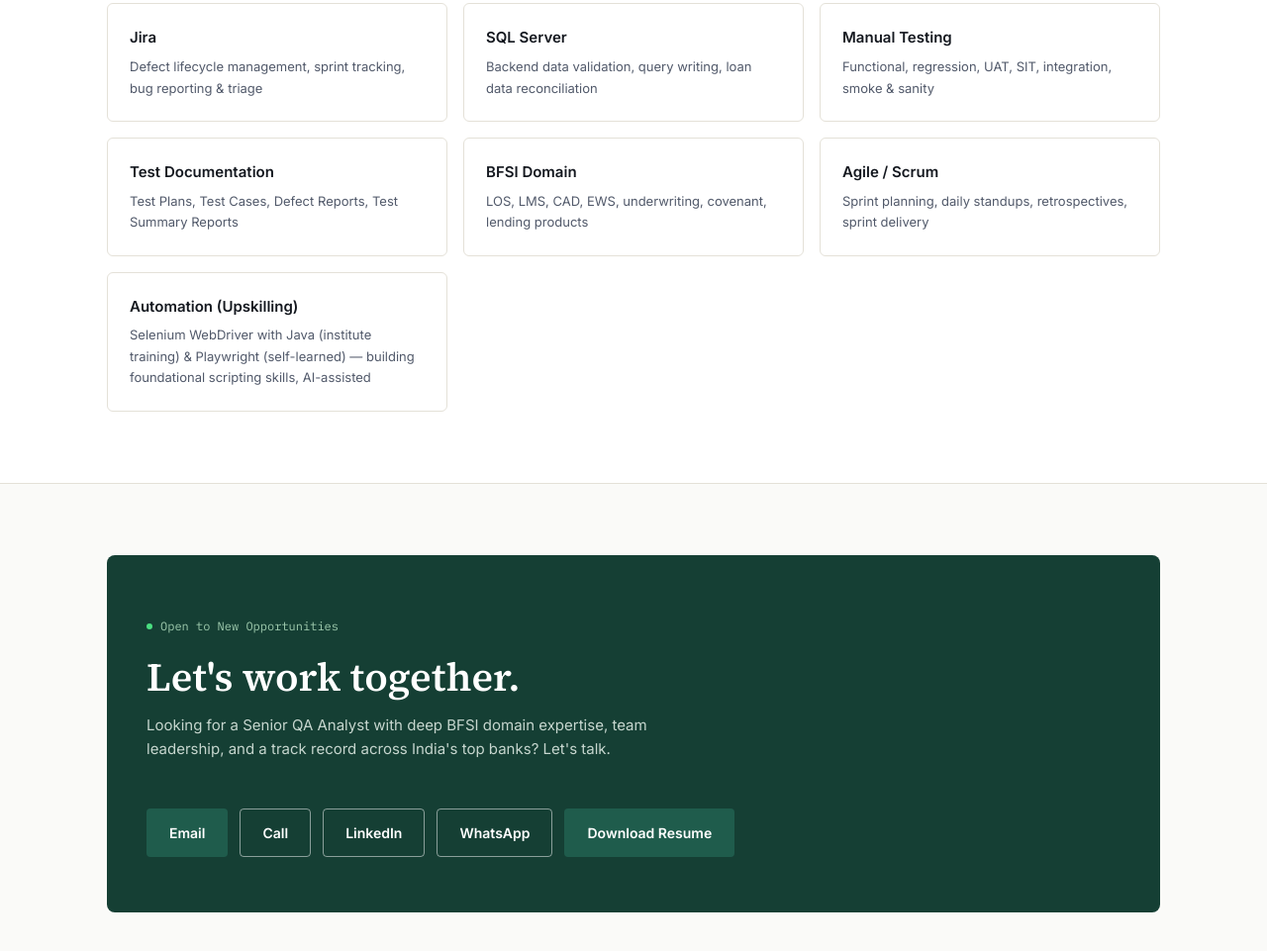
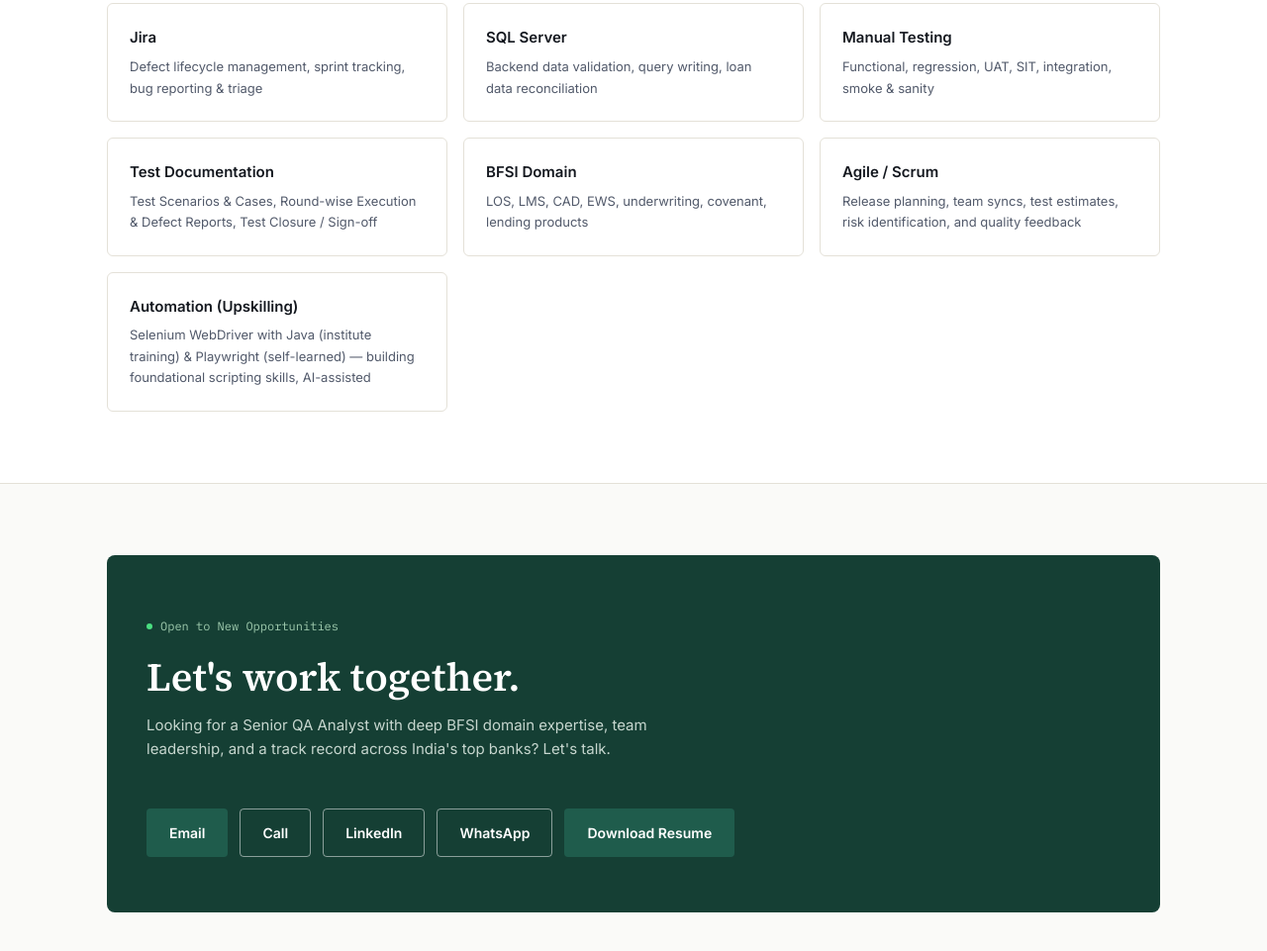
Before and after one commit to qa-folio/kumaargourav, a plain HTML site: page index.html in a window 1280 px wide. Shown: the part 8115-9076 px from the top of the page at 99% size. Drawn offline with Linux system fonts and the light colour scheme.

Commit message:
Add files via upload

```diff
--- a/index.html
+++ b/index.html
@@ -480,9 +480,9 @@
         <div class="tool"><h4>Jira</h4><p>Defect lifecycle management, sprint tracking, bug reporting &amp; triage</p></div>
         <div class="tool"><h4>SQL Server</h4><p>Backend data validation, query writing, loan data reconciliation</p></div>
         <div class="tool"><h4>Manual Testing</h4><p>Functional, regression, UAT, SIT, integration, smoke &amp; sanity</p></div>
-        <div class="tool"><h4>Test Documentation</h4><p>Test Plans, Test Cases, Defect Reports, Test Summary Reports</p></div>
+        <div class="tool"><h4>Test Documentation</h4><p>Test Scenarios &amp; Cases, Round-wise Execution &amp; Defect Reports, Test Closure / Sign-off</p></div>
         <div class="tool"><h4>BFSI Domain</h4><p>LOS, LMS, CAD, EWS, underwriting, covenant, lending products</p></div>
-        <div class="tool"><h4>Agile / Scrum</h4><p>Sprint planning, daily standups, retrospectives, sprint delivery</p></div>
+        <div class="tool"><h4>Agile / Scrum</h4><p>Release planning, team syncs, test estimates, risk identification, and quality feedback</p></div>
         <div class="tool"><h4>Automation (Upskilling)</h4><p>Selenium WebDriver with Java (institute training) &amp; Playwright (self-learned) — building foundational scripting skills, AI-assisted</p></div>
       </div>
     </div>
```
Also changed, not shown: 1 other file.
